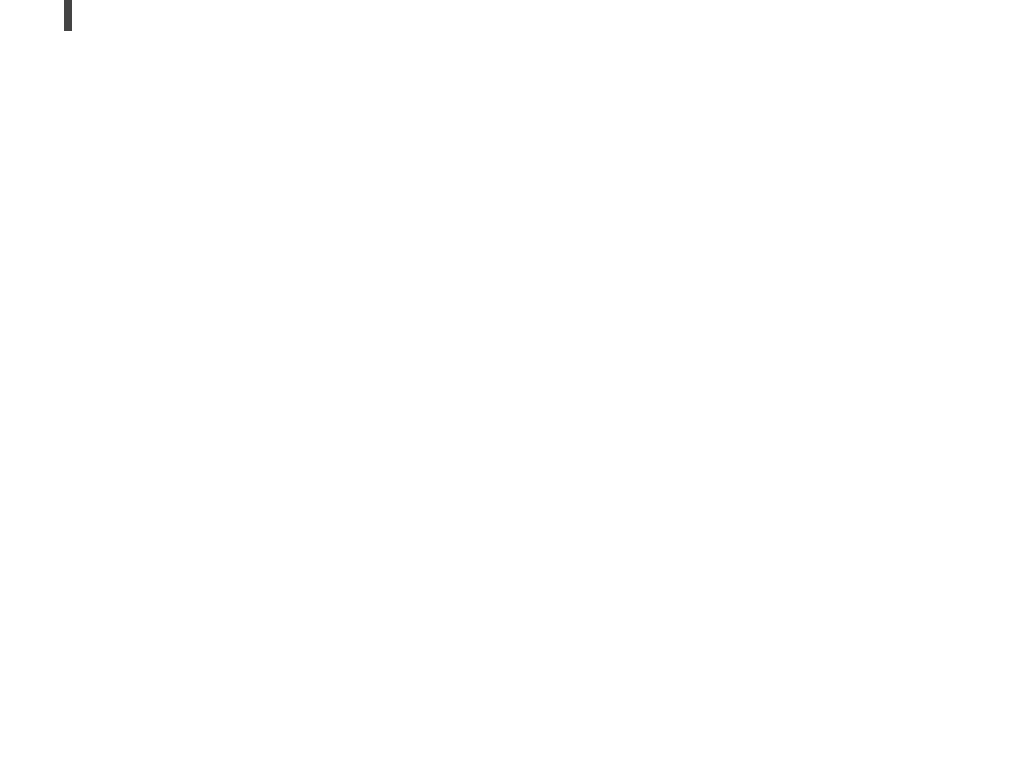
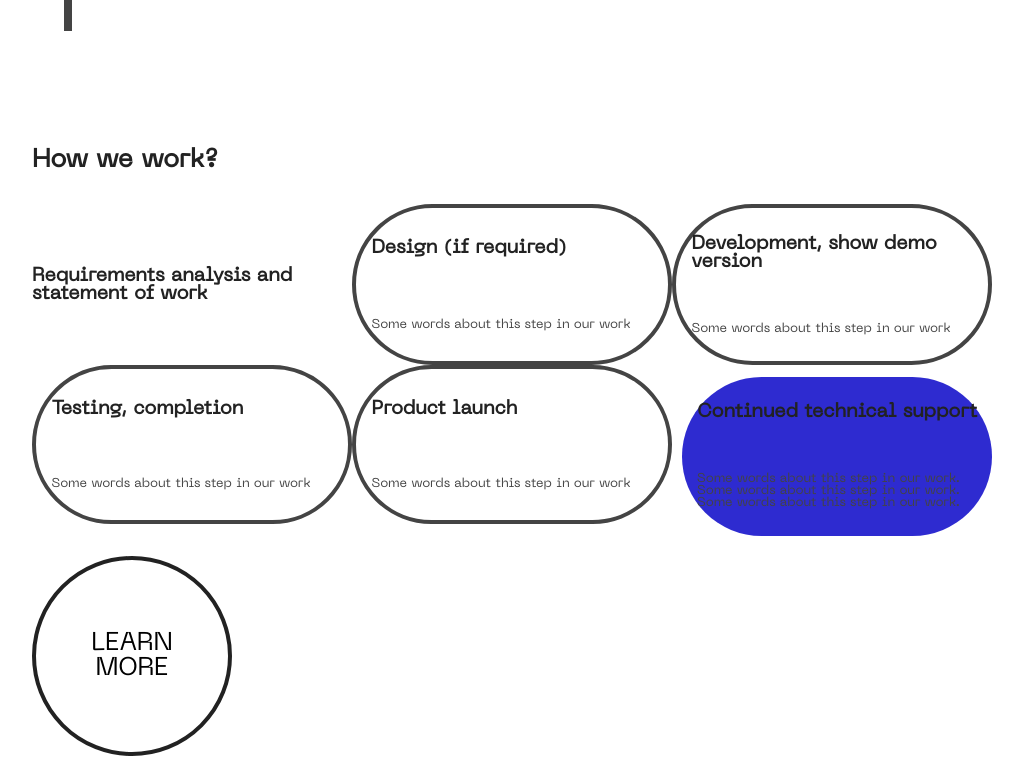
Before and after one commit to Teishotoku/ItSupport, a React (Vite) app: page / in a window 1280 px wide. Shown: the part 2668-3440 px from the top of the page, without its empty margins (128-1151 px from the left). Before the commit the page ends 2800 px from the top, so only its background shows below. Built offline with nearby package versions, Linux system fonts and the light colour scheme.

Commit message:
work block made

```diff
--- a/src/comp/work/Work.jsx
+++ b/src/comp/work/Work.jsx
@@ -1,12 +1,45 @@
-import './styleWork.scss'
+import "./styleWork.scss";
 
 const Work = () => {
   return (
-    <section>
+    <section className="Work">
+      <div className="workCenter">
+        <h1>How we work?</h1>
+        <div className="frames">
+          <div className="workFrameNoBorder">
+            <h1>Requirements analysis and statement of work</h1>
+          </div>
+          <div className="workFrame">
+            <h1>Design (if required)</h1>
+            <p>Some words about this step in our work</p>
+          </div>
+          <div className="workFrame">
+            <h1>Development, show demo version</h1>
+            <p>Some words about this step in our work</p>
+          </div>
+          <div className="workFrame">
+            <h1>Testing, completion</h1>
+            <p>Some words about this step in our work</p>
+          </div>
+          <div className="workFrame">
+            <h1>Product launch</h1>
+            <p>Some words about this step in our work</p>
+          </div>
+          <div className="workFrame workFrameGap">
+            <h1>Continued technical support</h1>
+            <p>
+              Some words about this step in our work. Some words about this step
+              in our work. Some words about this step in our work.
+            </p>
+          </div>
+        </div>
+        <div className="learnRound">
+          <p>Learn</p>
+          <p>More</p>
+        </div>
+      </div>
+    </section>
+  );
+};
 
-    </section>
-  )
-
-}
-
-export default Work
+export default Work;
--- a/src/comp/work/styleWork.scss
+++ b/src/comp/work/styleWork.scss
@@ -1 +1,64 @@
 @import "../../index.scss";
+
+.Work {
+  width: 100vw;
+  height: 80vh;
+  @include columnAround;
+  font-family: "Machina";
+  h1 {
+    color: $black;
+    font-size: 2vw;
+  }
+}
+.workCenter {
+  width: 75%;
+  height: 100%;
+  @include columnAround;
+  align-items: flex-start;
+}
+.frames {
+  width: 100%;
+  height: 50%;
+  display: grid;
+  grid-template-columns: repeat(3, 1fr);
+}
+.workFrame {
+  @include columnAround;
+  align-items: flex-start;
+  border: 4px solid $grey;
+  border-radius: 96px;
+  h1 {
+    padding-left: 5%;
+    font-size: 1.5vw;
+    color: $black;
+  }
+  p {
+    padding-left: 5%;
+    color: $grey;
+    font-size: 1vw;
+  }
+}
+.workFrameNoBorder {
+  border: none;
+  @include center;
+  h1 {
+    font-size: 1.5vw;
+  }
+}
+.workFrameGap {
+  width: 97%;
+  background-color: $primary;
+  border: none;
+  position: relative;
+  top: 7%;
+  left: 3%;
+}
+.learnRound {
+  @include column;
+  font-size: 2vw;
+  text-transform: uppercase;
+  height: 30%;
+  aspect-ratio: 1 / 1;
+  border: 4px solid $black;
+  border-radius: 100%;
+}
```
